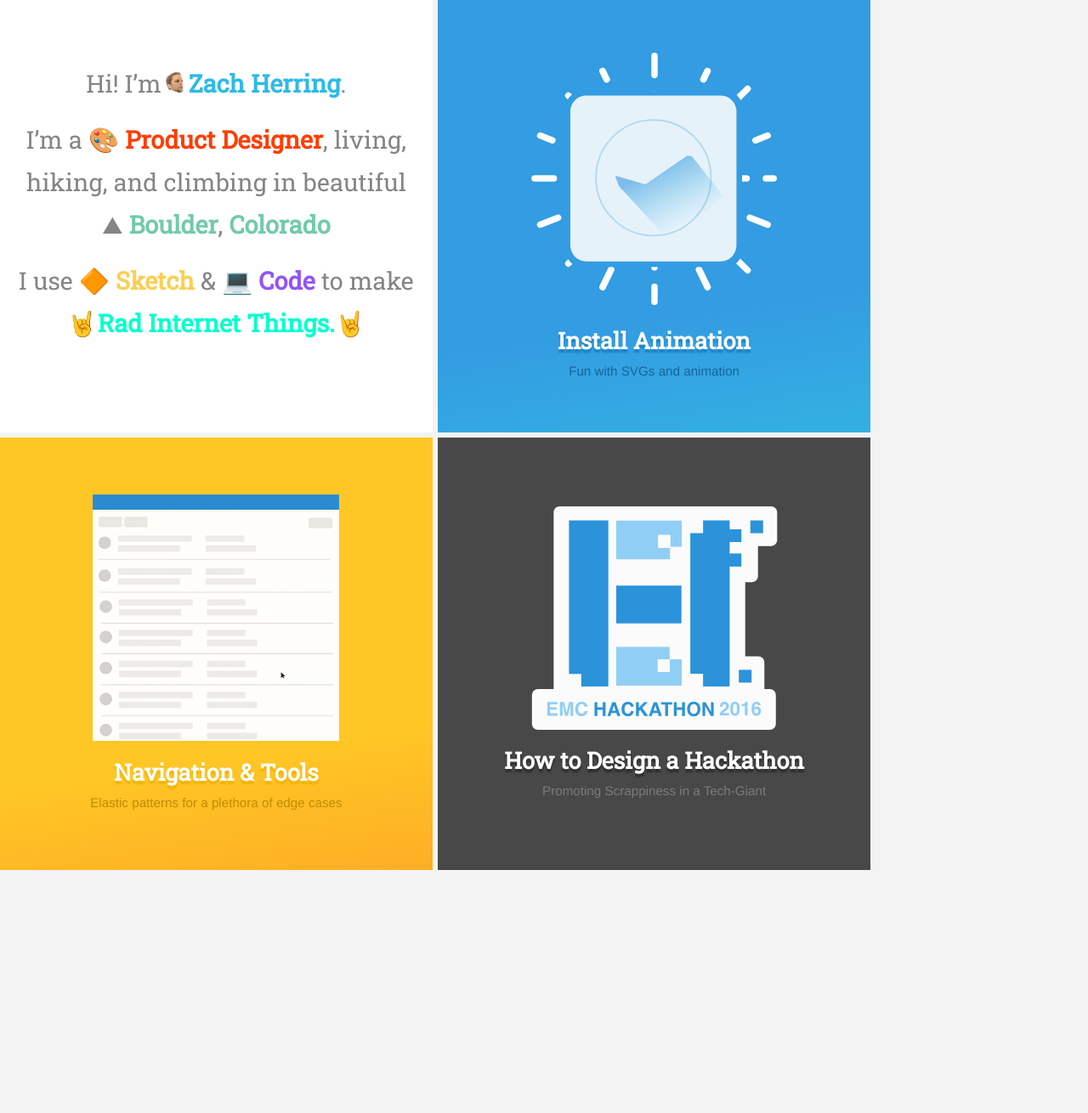
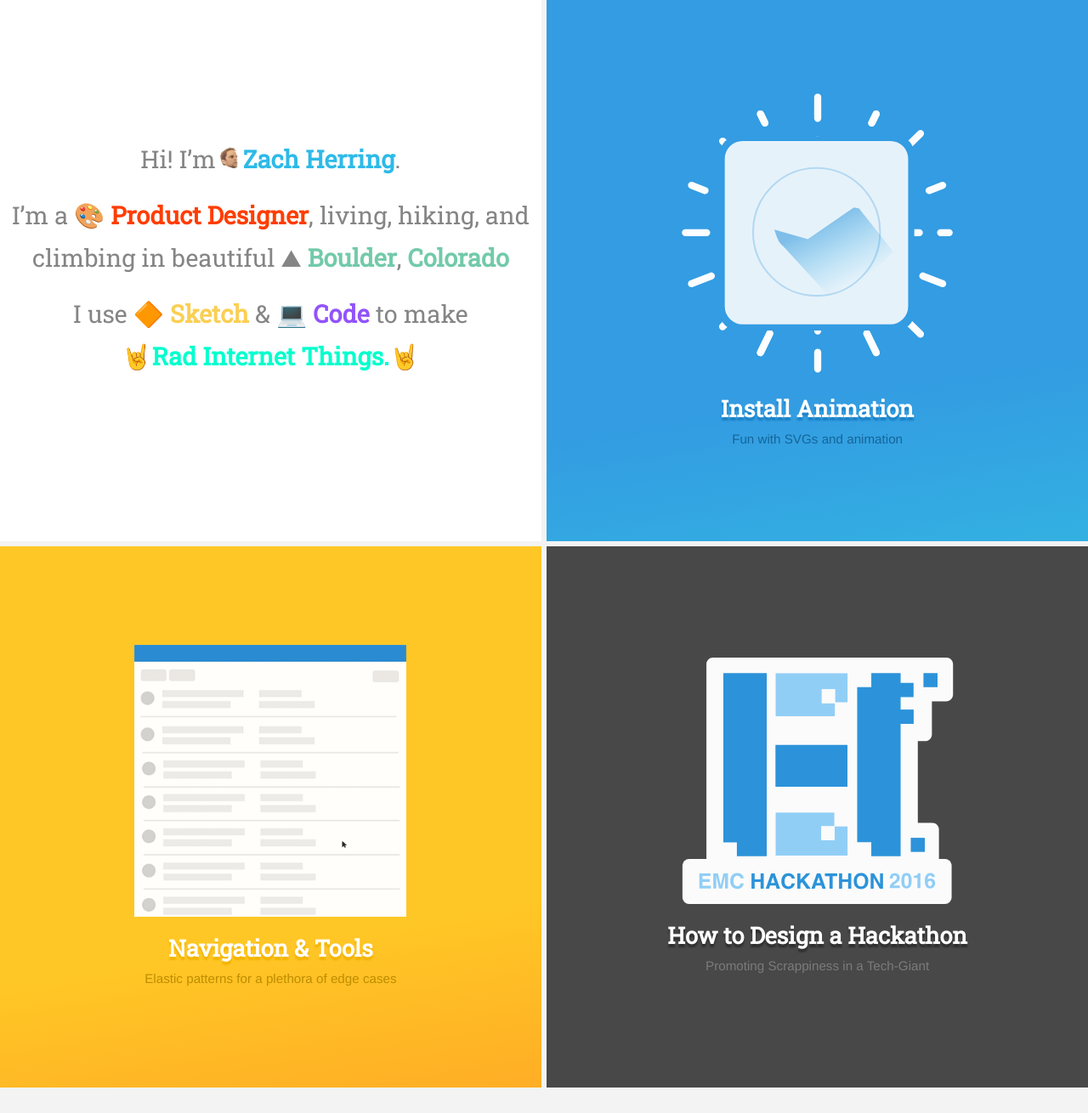
Before and after one commit to zherring/zherring.github.io, a Jekyll site: the page built from index.html, in a window 1280 px wide. Shown: the whole page at 85% size. Built offline with Jekyll 4.4.1, drawn with Linux system fonts in a browser that asks for light colours; nearby versions of some CDN libraries; before the commit the page ends 1027 px from its top, so only the background shows below that.

Commit message:
safari fix

```diff
--- a/_sass/_begin.scss
+++ b/_sass/_begin.scss
@@ -44,8 +44,12 @@
 
 
 _:-webkit-full-screen:not(:root:root), #container.safari_only {
-    max-width: 80rem;
+    max-width: 100vw;
+    article:first-child, .splash {
+        max-width: 49.75vw;
+        max-height: 49.75vw;
     }
+}
 
 
 h1 { font-family: $font-main, san-serif; }
@@ -267,6 +271,8 @@
 @media screen and (max-width: 940px) {
     body { font-size: 14px; }
     // br { display: none; }
+    /* Safari 9.0+ (non-iOS) */
+
 }
 
 @media screen and (max-width: 940px) {
--- a/index.html
+++ b/index.html
@@ -8,7 +8,7 @@
         Hi! I’m <span class="emoji me"></span><strong class="me">Zach Herring</strong>.
     </p>
     <p>
-        I’m a 🎨 <strong class="product">Product Designer</strong>, living, hiking, and climbing in beautiful<br /> ⛰ <strong class="boulder">Boulder</strong>, <strong class="boulder">Colorado</strong>
+        I’m a 🎨 <strong class="product">Product Designer</strong>, living, hiking, and climbing in beautiful ⛰ <strong class="boulder">Boulder</strong>, <strong class="boulder">Colorado</strong>
     </p>
     <p>
         I use 🔶 <strong class="sketch">Sketch</strong> & 💻 <strong class="code">Code</strong> to make <br /> 🤘<strong class="rad">Rad Internet Things.</strong>🤘
```
Also changed, not shown: 5 other files.
